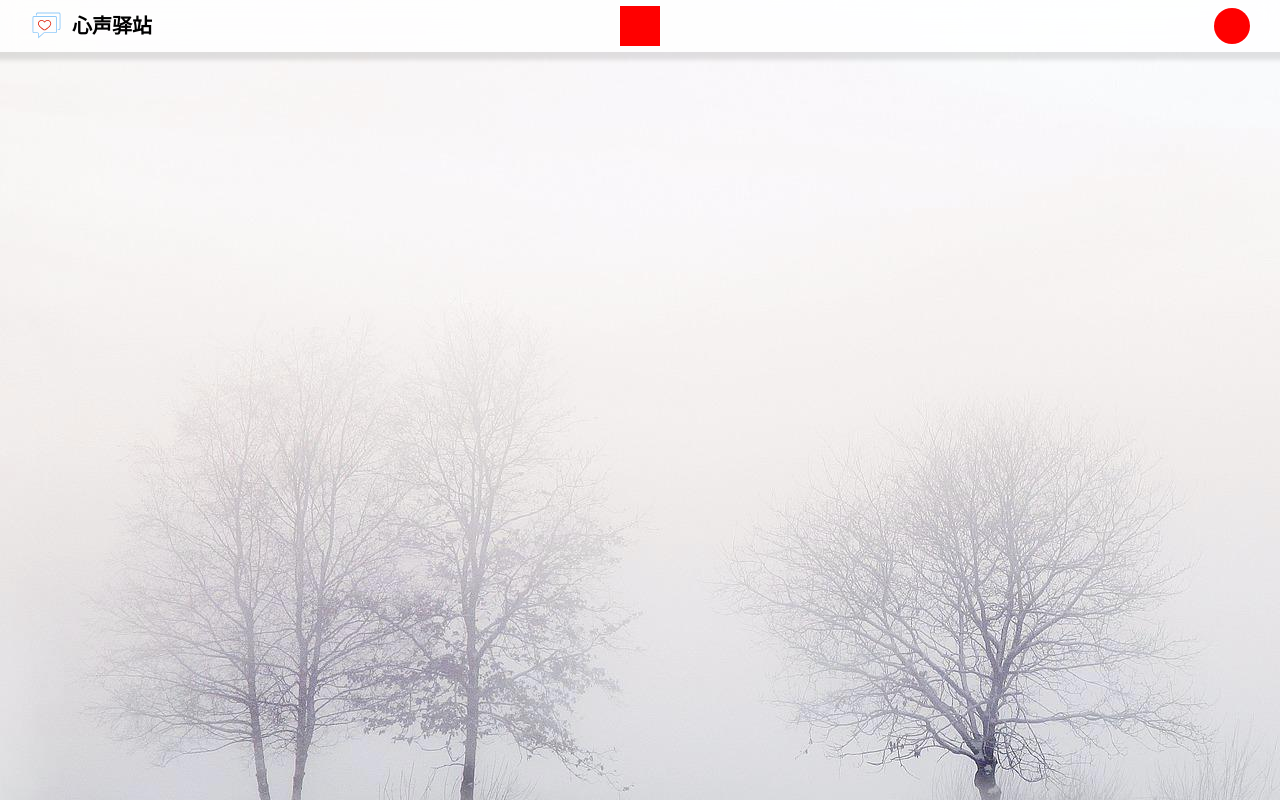
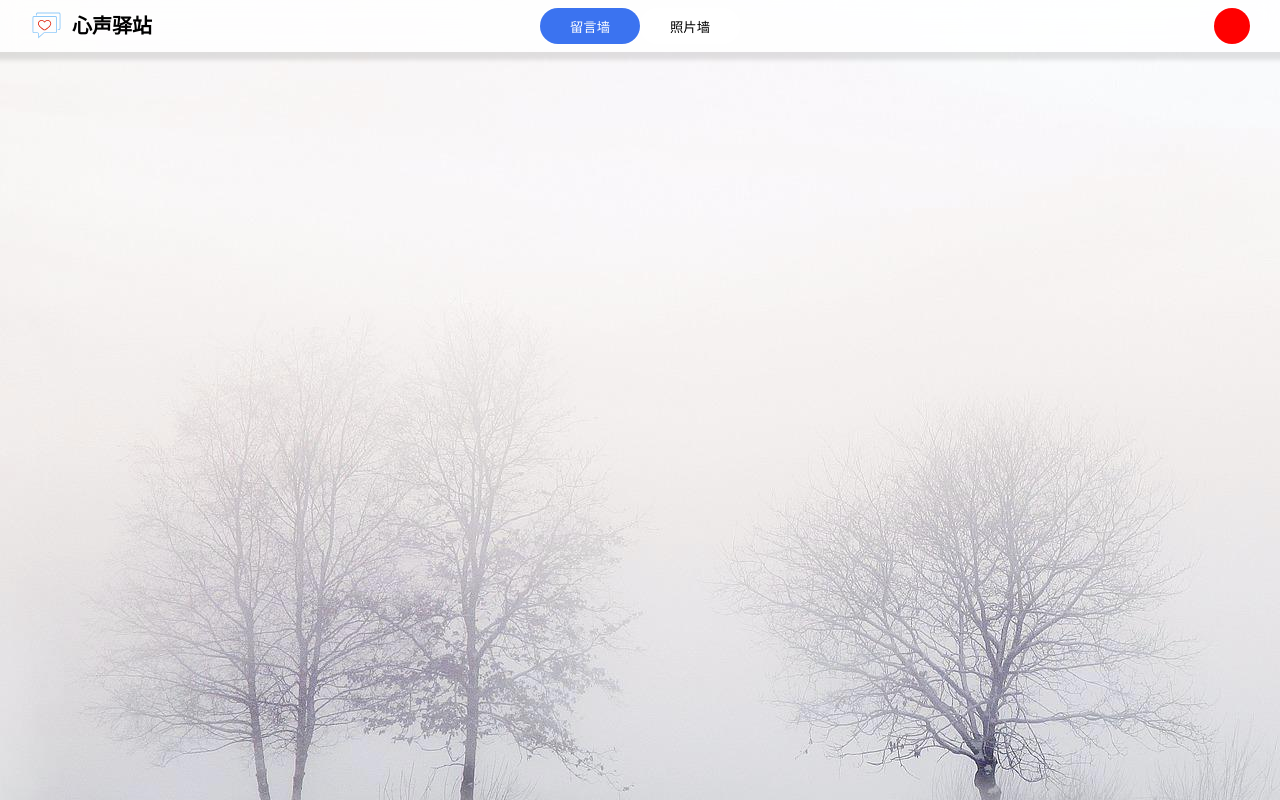
Before and after one commit to LiJinYi6/xsyz-fontend, a Vue app: page /pictureWall in a window 1280 px wide. Built offline with nearby package versions, Linux system fonts and the light colour scheme.

Commit message:
button组件封装（样式部分）

```diff
--- /dev/null
+++ b/src/components/JYButton.vue
@@ -0,0 +1,58 @@
+<template>
+    <button :class="[size,nom]" class="jy-button"><slot></slot></button>
+</template>
+
+<script setup lang="ts">
+let props=defineProps({
+    size:{
+        type:String,
+        default:'base'
+    },
+    nom:{
+        type:String,
+        default:'primary'
+    }
+})
+</script>
+
+<style scoped lang="less">
+.jy-button{
+   text-align: center;
+   border: none;
+}
+.bigger{
+    width: 200px;
+    height: 36px;
+    border-radius: 24px;
+    padding: 0 24px;
+}
+.smaller{
+    width: 80px;
+    height: 36px;
+    padding: 0 24px;
+    border-radius: 24px;
+}
+.base{
+    width: 100px;
+    height: 36px;
+    border-radius: 24px;
+    padding: 0 24px;
+}
+.primary{
+    background: @gray-9;
+    color:@gray-0
+}
+.secondary{
+    background: @gray-0;
+    color:@gray-9;
+    border:1px solid @gray-9;
+}
+.top-primary{
+    background:@primary-color;
+    color:@gray-0;
+}
+.top-secondary{
+    background: @gray-0;
+    color: @gray-9;
+}
+</style>
--- a/src/components/TopBar.vue
+++ b/src/components/TopBar.vue
@@ -4,7 +4,10 @@
             <SvgIcon name="xinshengqiang" width="32px" height="32px"></SvgIcon>
             <p class="title">心声驿站</p>
         </div>
-        <div class="menu"></div>
+        <div class="menu">
+            <JYButton size="base" nom="top-primary">留言墙</JYButton>
+            <JYButton size="base" nom="top-secondary">照片墙</JYButton>
+        </div>
         <div class="user">
             <div class="userAvatar"></div>
         </div>
@@ -13,6 +16,7 @@
 
 <script setup lang="ts">
 import SvgIcon from '@/components/SvgIcon.vue'
+import JYButton from './JYButton.vue';
 </script>
 
 <style scoped lang="less">
@@ -46,9 +50,8 @@ import SvgIcon from '@/components/SvgIcon.vue'
         }
     }
     .menu{
-        width: 40px;
-        height: 40px;
-        background: red;
+
+
     }
     .user{
         width: 300px;
--- a/src/styles/global.less
+++ b/src/styles/global.less
@@ -1,7 +1,7 @@
-@primary: color #3b73f0;
-@link: color #1890ff;
+@primary-color:  #3b73f0;
+@link:  #1890ff;
 @sucess-color:#22BF87;
-@warning: color #f67770;
+@warning:  #f67770;
 @error-color:#F5222D;
 
 @gray-0:#fff;
--- a/src/views/MessageWall.vue
+++ b/src/views/MessageWall.vue
@@ -1,6 +1,6 @@
 <template>
-    <div>
-
+    <div class="message-wall">
+        <p class="title"></p>
     </div>
 </template>
 
@@ -9,5 +9,8 @@
 </script>
 
 <style scoped lang="less">
-
+.wall-message{
+    min-height: 700px;
+    padding-top: 52px;
+}
 </style>
```
Also changed, not shown: src/utils/data.ts (added).
